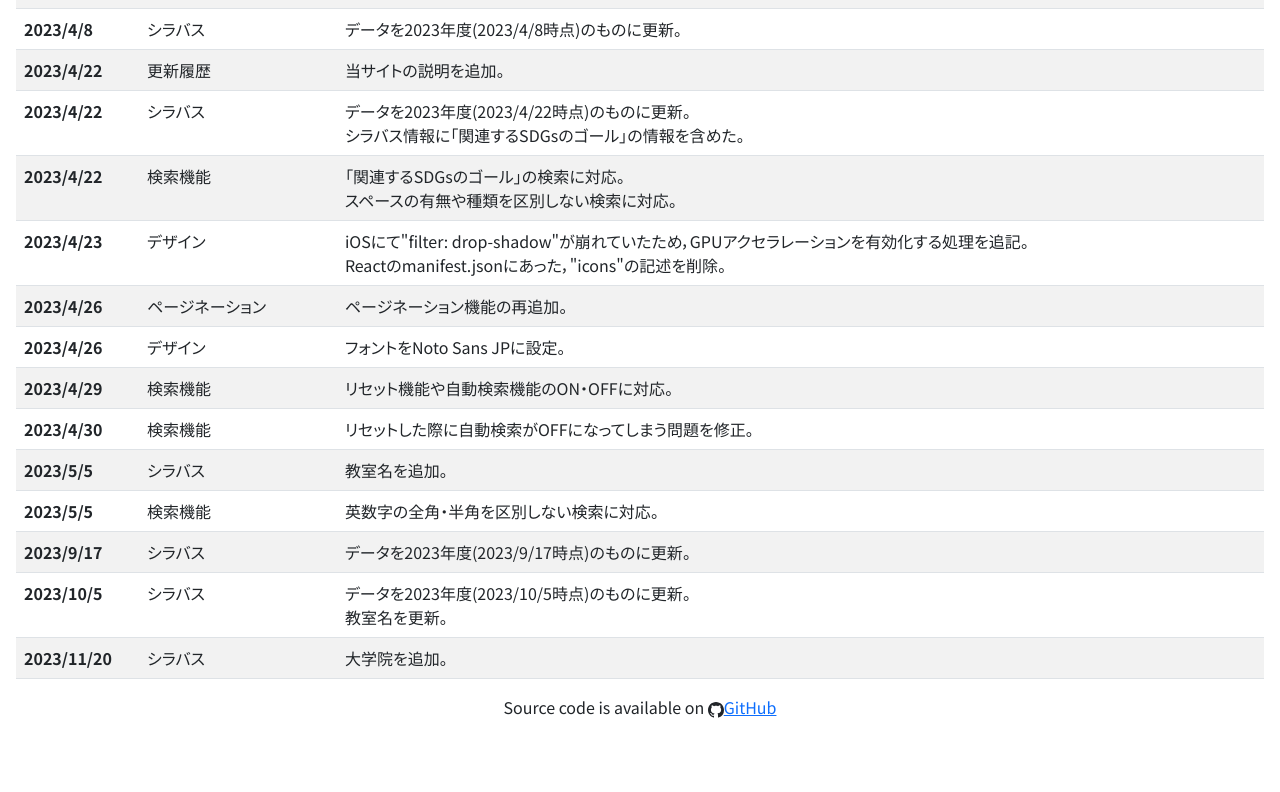
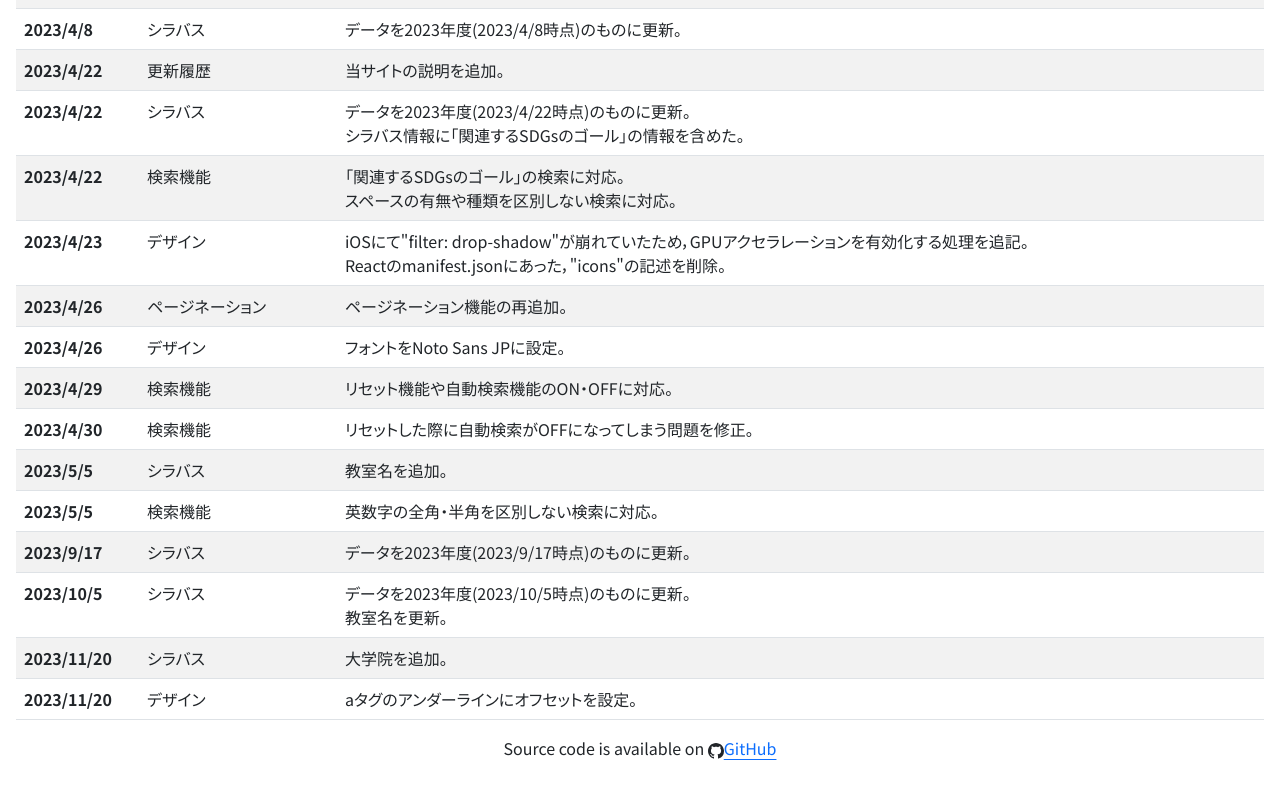
Before and after one commit to nisylvania/nuess-react, a React (Create React App) app: page /change_log in a window 1280 px wide. Shown: the part 1258-2050 px from the top of the page. Before the commit the page ends 2009 px from the top, so only its background shows below. Built offline with nearby package versions, Linux system fonts and the light colour scheme.

Commit message:
aタグ　underline

```diff
--- a/src/App.css
+++ b/src/App.css
@@ -7,6 +7,7 @@ body {
     line-height: 1.71429;
     margin-top: 80px !important;
     padding: 1rem;
+    text-underline-offset:0.25em;
 }
 
 .header_style {
--- a/src/pages/log.js
+++ b/src/pages/log.js
@@ -204,6 +204,12 @@ function log() {
             <td>大学院を追加。
             </td>
           </tr>
+          <tr>
+            <th scope="row">2023/11/20</th>
+            <td>デザイン</td>
+            <td>aタグのアンダーラインにオフセットを設定。
+            </td>
+          </tr>
         </tbody>
       </Table>
       <p style={{'text-align': 'center'}}>Source code is available on <svg xmlns="http://www.w3.org/2000/svg" width="16" height="16" fill="currentColor" className="bi bi-github" viewBox="0 0 16 16">
```
Also changed, not shown: src/data/timetable.json.
